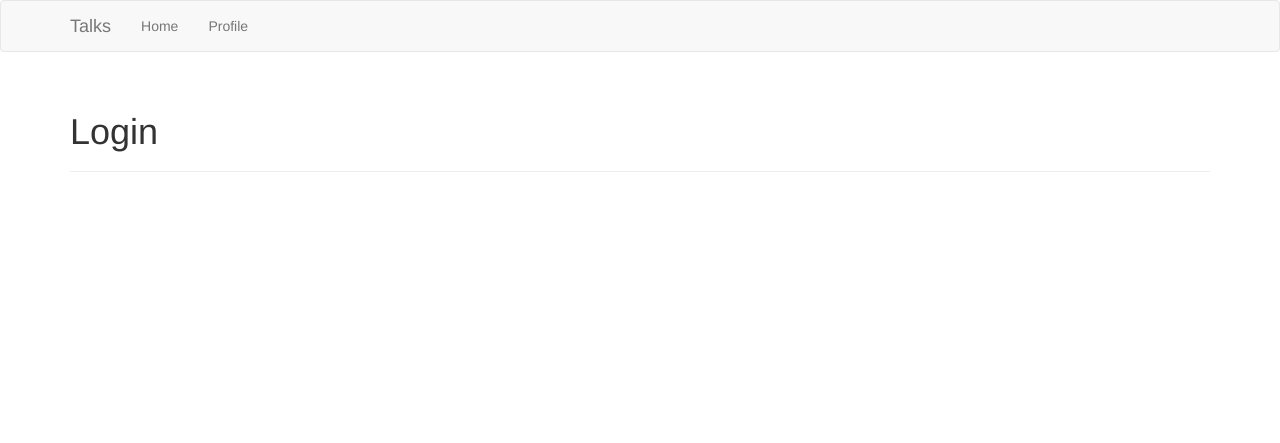
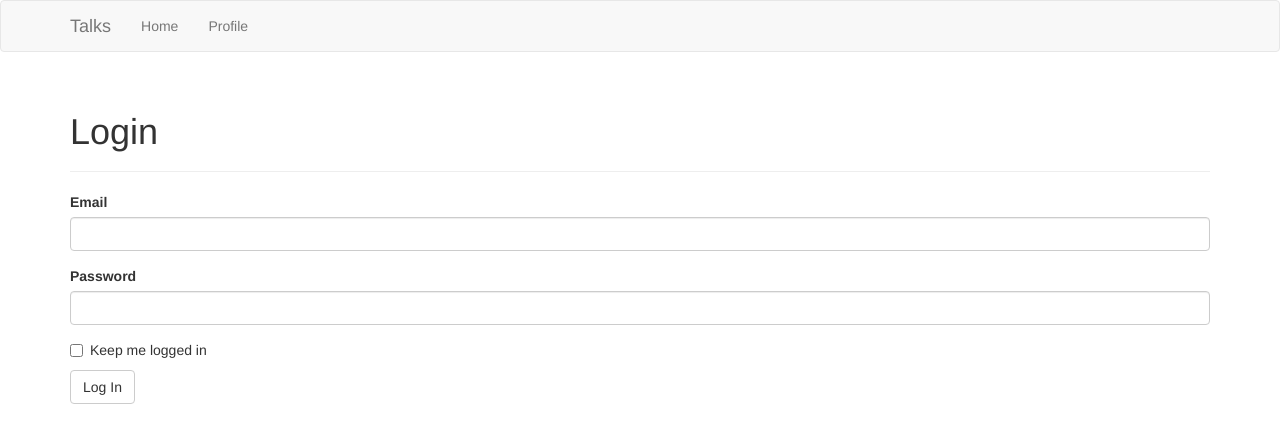
Before and after one commit to bionikspoon/Flask-Talks, a Flask app: page /auth/login in a window 1280 px wide. Shown: the top 443 px of the page. Run offline with Flask 2, Linux system fonts and the light colour scheme; some libraries are stand-ins or nearby versions.

Commit message:
auth\login page form

```diff
--- /dev/null
+++ b/app/auth/forms.py
@@ -0,0 +1,12 @@
+# coding=utf-8
+from flask.ext.wtf import Form
+from wtforms import StringField, PasswordField, BooleanField, SubmitField
+from wtforms.validators import Required, Length, Email
+
+
+class LoginForm(Form):
+    email = StringField('Email',
+                        validators=[Required(), Length(1, 64), Email()])
+    password = PasswordField('Password', validators=[Required()])
+    remember_me = BooleanField('Keep me logged in')
+    submit = SubmitField('Log In')
--- a/app/auth/routes.py
+++ b/app/auth/routes.py
@@ -1,8 +1,12 @@
 # coding=utf-8
 from flask import render_template
 from . import auth
+from .forms import LoginForm
 
 
-@auth.route('/login')
+@auth.route('/login', methods=['GET', 'POST'])
 def login():
-    return render_template('auth/login.html')
+    form = LoginForm()
+    if form.validate_on_submit():
+        pass
+    return render_template('auth/login.html', form=form)
--- a/app/templates/auth/login.html
+++ b/app/templates/auth/login.html
@@ -1,7 +1,9 @@
 {% extends "base.html" %}
+{% import 'bootstrap/wtf.html' as wtf %}
 
 {% block page_content %}
 <div class="page-header">
     <h1>Login</h1>
 </div>
+{{ wtf.quick_form(form) }}
 {% endblock %}
```
